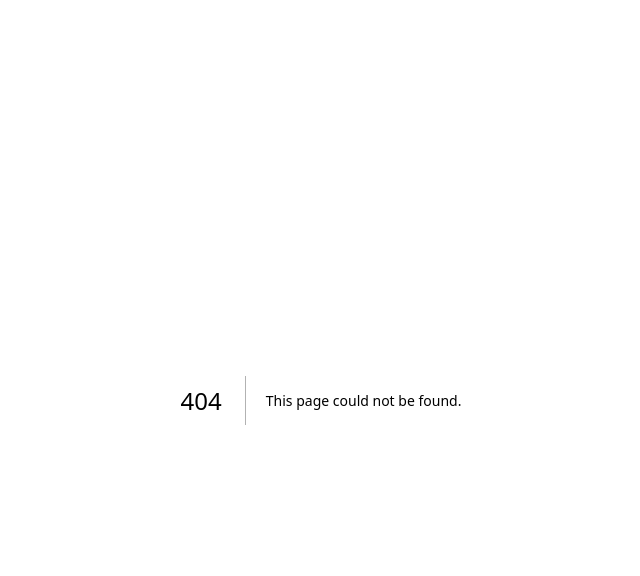
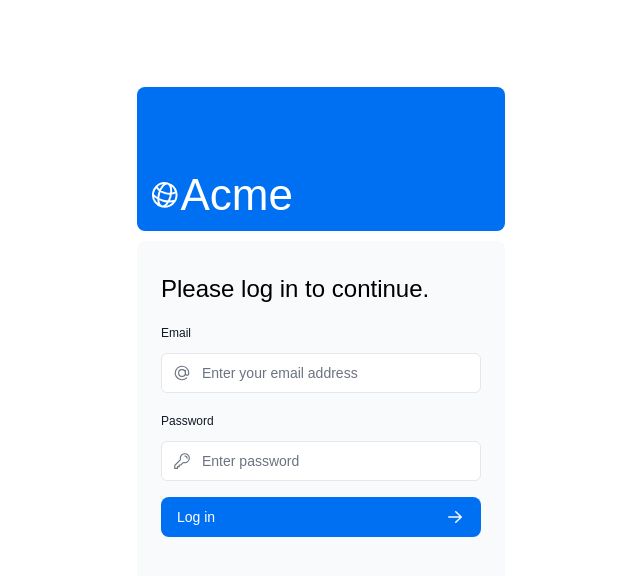
Before and after one commit to michojekunle/nextjs-dashboard, a Next.js app: page /login in a window 1280 px wide. Before the commit this address had no page. Shown: the top 576 px of the page, without its empty margins (319-959 px from the left). Built offline with nearby package versions, Linux system fonts and the light colour scheme; a web font is replaced by a local one.

Commit message:
made changes

```diff
--- /dev/null
+++ b/app/login/page.tsx
@@ -0,0 +1,17 @@
+import AcmeLogo from '@/app/ui/acme-logo';
+import LoginForm from '@/app/ui/login-form';
+
+export default function LoginPage() {
+  return (
+    <main className="flex items-center justify-center md:h-screen">
+      <div className="relative mx-auto flex w-full max-w-[400px] flex-col space-y-2.5 p-4 md:-mt-32">
+        <div className="flex h-20 w-full items-end rounded-lg bg-blue-500 p-3 md:h-36">
+          <div className="w-32 text-white md:w-36">
+            <AcmeLogo />
+          </div>
+        </div>
+        <LoginForm />
+      </div>
+    </main>
+  );
+}
```
